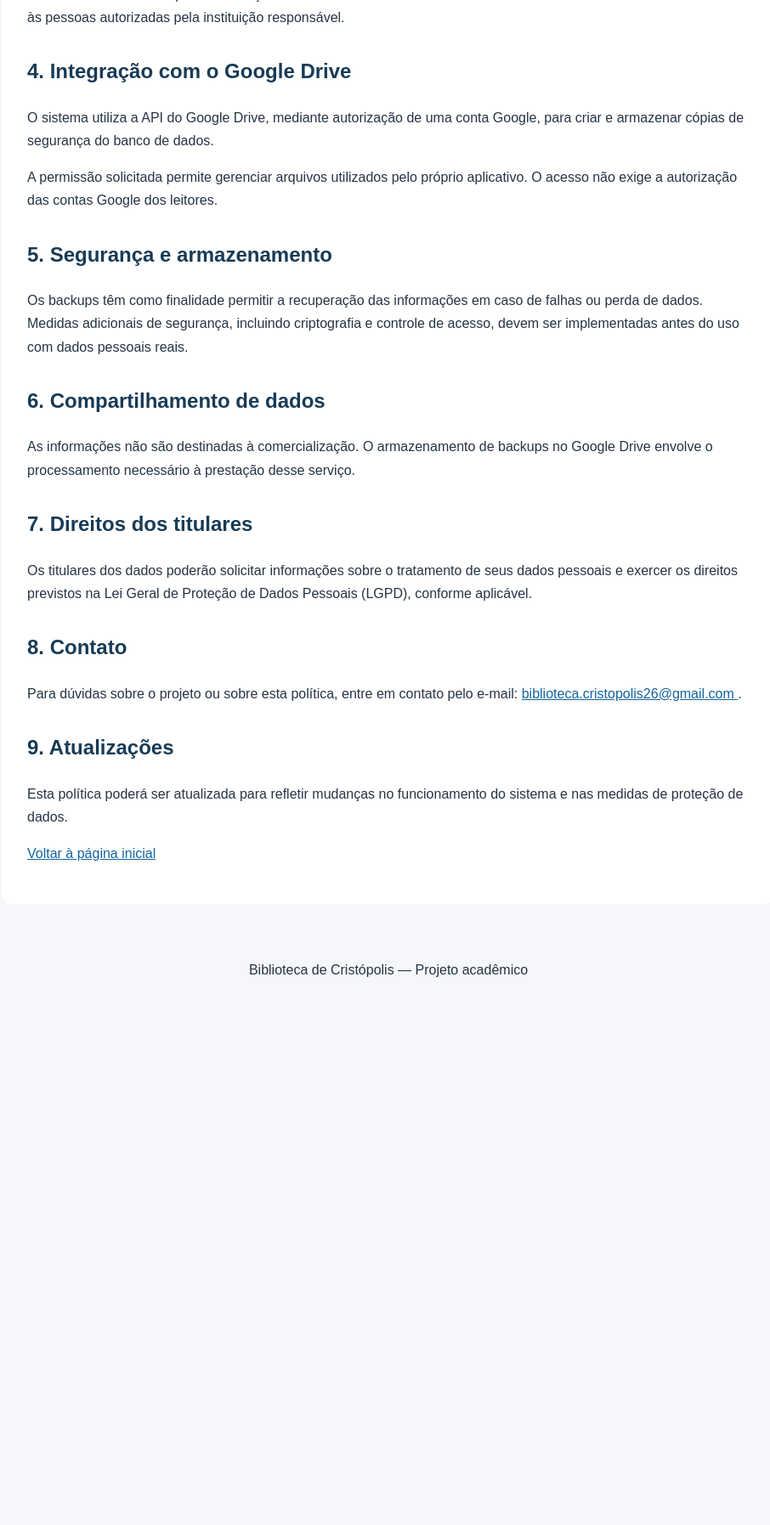
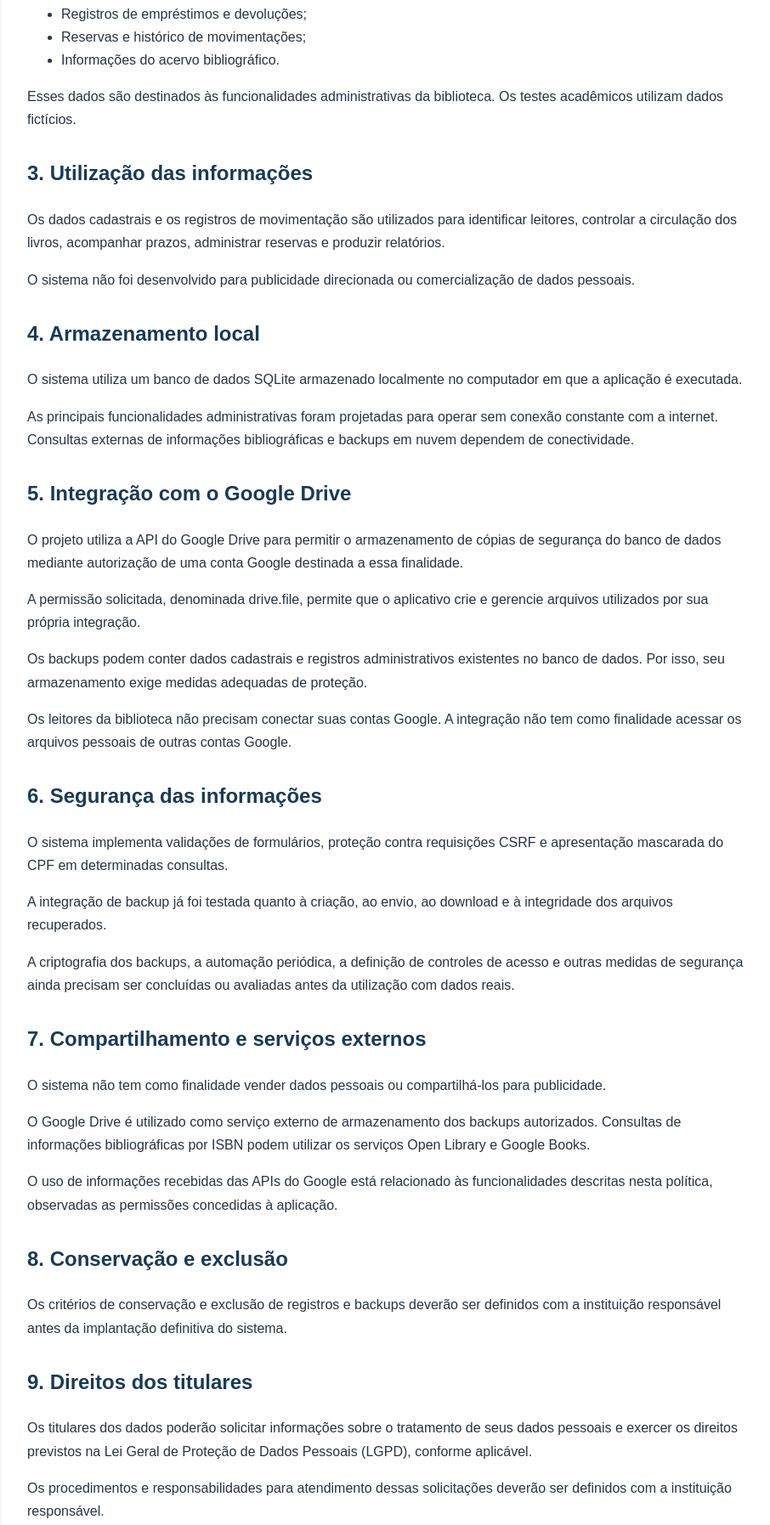
Before and after one commit to Antonio-Souza-05/biblioteca-cristopolis-institucional, a plain HTML site: page privacidade.html in a window 1280 px wide. Shown: the part 762-2557 px from the top of the page at 85% size, without its empty margins (183-1089 px from the left). Before the commit the page ends 1941 px from the top, so only its background shows below. Drawn offline with Linux system fonts and the light colour scheme.

Commit message:
Atualizar política de privacidade e integração com Google Drive

```diff
--- a/privacidade.html
+++ b/privacidade.html
@@ -52,85 +52,171 @@
 
     <main>
         <p>
-            Esta política descreve como o Sistema de Gerenciamento
-            da Biblioteca de Cristópolis poderá tratar informações
-            relacionadas à administração do acervo, aos leitores
-            e à realização de cópias de segurança.
+            Esta política apresenta as finalidades e as
+            características do tratamento de dados previsto
+            no Sistema de Gerenciamento da Biblioteca Pública
+            Municipal Professor Sílvio Alves de Oliveira,
+            em Cristópolis, Bahia.
+        </p>
+
+        <p>
+            O projeto encontra-se em desenvolvimento acadêmico.
+            As funcionalidades e práticas descritas devem ser
+            reavaliadas antes de sua implantação definitiva.
         </p>
 
         <h2>1. Finalidade do sistema</h2>
         <p>
-            O sistema tem como objetivo auxiliar na organização
-            dos livros, no cadastro de leitores e no controle
-            de empréstimos, devoluções e reservas.
+            O sistema foi desenvolvido para auxiliar no
+            cadastro de livros e leitores, no controle de
+            empréstimos, devoluções e reservas, na consulta
+            de informações e na geração de relatórios.
         </p>
 
         <h2>2. Dados tratados</h2>
         <p>
             Conforme as funcionalidades utilizadas, o sistema
-            poderá armazenar informações cadastrais dos leitores
-            e funcionários, bem como registros de empréstimos,
-            devoluções e reservas.
+            poderá registrar os seguintes dados:
+        </p>
+        <ul>
+            <li>Nome, CPF e telefone dos leitores;</li>
+            <li>Informações cadastrais de funcionários;</li>
+            <li>Registros de empréstimos e devoluções;</li>
+            <li>Reservas e histórico de movimentações;</li>
+            <li>Informações do acervo bibliográfico.</li>
+        </ul>
+        <p>
+            Esses dados são destinados às funcionalidades
+            administrativas da biblioteca. Os testes
+            acadêmicos utilizam dados fictícios.
         </p>
 
         <h2>3. Utilização das informações</h2>
         <p>
-            Os dados são utilizados para a execução das
-            funcionalidades administrativas da biblioteca.
-            O acesso deve ser restrito às pessoas autorizadas
-            pela instituição responsável.
+            Os dados cadastrais e os registros de movimentação
+            são utilizados para identificar leitores, controlar
+            a circulação dos livros, acompanhar prazos,
+            administrar reservas e produzir relatórios.
+        </p>
+        <p>
+            O sistema não foi desenvolvido para publicidade
+            direcionada ou comercialização de dados pessoais.
         </p>
 
-        <h2>4. Integração com o Google Drive</h2>
+        <h2>4. Armazenamento local</h2>
         <p>
-            O sistema utiliza a API do Google Drive, mediante
-            autorização de uma conta Google, para criar e
-            armazenar cópias de segurança do banco de dados.
+            O sistema utiliza um banco de dados SQLite
+            armazenado localmente no computador em que
+            a aplicação é executada.
         </p>
         <p>
-            A permissão solicitada permite gerenciar arquivos
-            utilizados pelo próprio aplicativo. O acesso não
-            exige a autorização das contas Google dos leitores.
+            As principais funcionalidades administrativas
+            foram projetadas para operar sem conexão constante
+            com a internet. Consultas externas de informações
+            bibliográficas e backups em nuvem dependem
+            de conectividade.
         </p>
 
-        <h2>5. Segurança e armazenamento</h2>
+        <h2>5. Integração com o Google Drive</h2>
         <p>
-            Os backups têm como finalidade permitir a recuperação
-            das informações em caso de falhas ou perda de dados.
-            Medidas adicionais de segurança, incluindo
-            criptografia e controle de acesso, devem ser
-            implementadas antes do uso com dados pessoais reais.
+            O projeto utiliza a API do Google Drive para
+            permitir o armazenamento de cópias de segurança
+            do banco de dados mediante autorização de
+            uma conta Google destinada a essa finalidade.
+        </p>
+        <p>
+            A permissão solicitada, denominada drive.file,
+            permite que o aplicativo crie e gerencie arquivos
+            utilizados por sua própria integração.
+        </p>
+        <p>
+            Os backups podem conter dados cadastrais e
+            registros administrativos existentes no banco
+            de dados. Por isso, seu armazenamento exige
+            medidas adequadas de proteção.
+        </p>
+        <p>
+            Os leitores da biblioteca não precisam conectar
+            suas contas Google. A integração não tem como
+            finalidade acessar os arquivos pessoais de
+            outras contas Google.
         </p>
 
-        <h2>6. Compartilhamento de dados</h2>
+        <h2>6. Segurança das informações</h2>
         <p>
-            As informações não são destinadas à comercialização.
-            O armazenamento de backups no Google Drive envolve
-            o processamento necessário à prestação desse serviço.
+            O sistema implementa validações de formulários,
+            proteção contra requisições CSRF e apresentação
+            mascarada do CPF em determinadas consultas.
+        </p>
+        <p>
+            A integração de backup já foi testada quanto
+            à criação, ao envio, ao download e à integridade
+            dos arquivos recuperados.
+        </p>
+        <p>
+            A criptografia dos backups, a automação periódica,
+            a definição de controles de acesso e outras
+            medidas de segurança ainda precisam ser concluídas
+            ou avaliadas antes da utilização com dados reais.
         </p>
 
-        <h2>7. Direitos dos titulares</h2>
+        <h2>7. Compartilhamento e serviços externos</h2>
         <p>
-            Os titulares dos dados poderão solicitar informações
-            sobre o tratamento de seus dados pessoais e exercer
-            os direitos previstos na Lei Geral de Proteção de
-            Dados Pessoais (LGPD), conforme aplicável.
+            O sistema não tem como finalidade vender dados
+            pessoais ou compartilhá-los para publicidade.
+        </p>
+        <p>
+            O Google Drive é utilizado como serviço externo
+            de armazenamento dos backups autorizados.
+            Consultas de informações bibliográficas por ISBN
+            podem utilizar os serviços Open Library e
+            Google Books.
+        </p>
+        <p>
+            O uso de informações recebidas das APIs do Google
+            está relacionado às funcionalidades descritas
+            nesta política, observadas as permissões
+            concedidas à aplicação.
         </p>
 
-        <h2>8. Contato</h2>
+        <h2>8. Conservação e exclusão</h2>
         <p>
-            Para dúvidas sobre o projeto ou sobre esta política,
-            entre em contato pelo e-mail:
+            Os critérios de conservação e exclusão de
+            registros e backups deverão ser definidos
+            com a instituição responsável antes da
+            implantação definitiva do sistema.
+        </p>
+
+        <h2>9. Direitos dos titulares</h2>
+        <p>
+            Os titulares dos dados poderão solicitar
+            informações sobre o tratamento de seus dados
+            pessoais e exercer os direitos previstos na
+            Lei Geral de Proteção de Dados Pessoais (LGPD),
+            conforme aplicável.
+        </p>
+        <p>
+            Os procedimentos e responsabilidades para
+            atendimento dessas solicitações deverão ser
+            definidos com a instituição responsável.
+        </p>
+
+        <h2>10. Contato</h2>
+        <p>
+            Para dúvidas sobre o desenvolvimento do projeto
+            ou sobre esta política, entre em contato pelo
+            e-mail:
             <a href="mailto:biblioteca.cristopolis26@gmail.com">
                 biblioteca.cristopolis26@gmail.com
             </a>.
         </p>
 
-        <h2>9. Atualizações</h2>
+        <h2>11. Atualizações</h2>
         <p>
-            Esta política poderá ser atualizada para refletir
-            mudanças no funcionamento do sistema e nas medidas
-            de proteção de dados.
+            Esta política poderá ser atualizada conforme
+            a evolução do sistema, a definição de suas
+            responsabilidades e a implementação de novas
+            medidas de proteção de dados.
         </p>
 
         <p>
```
